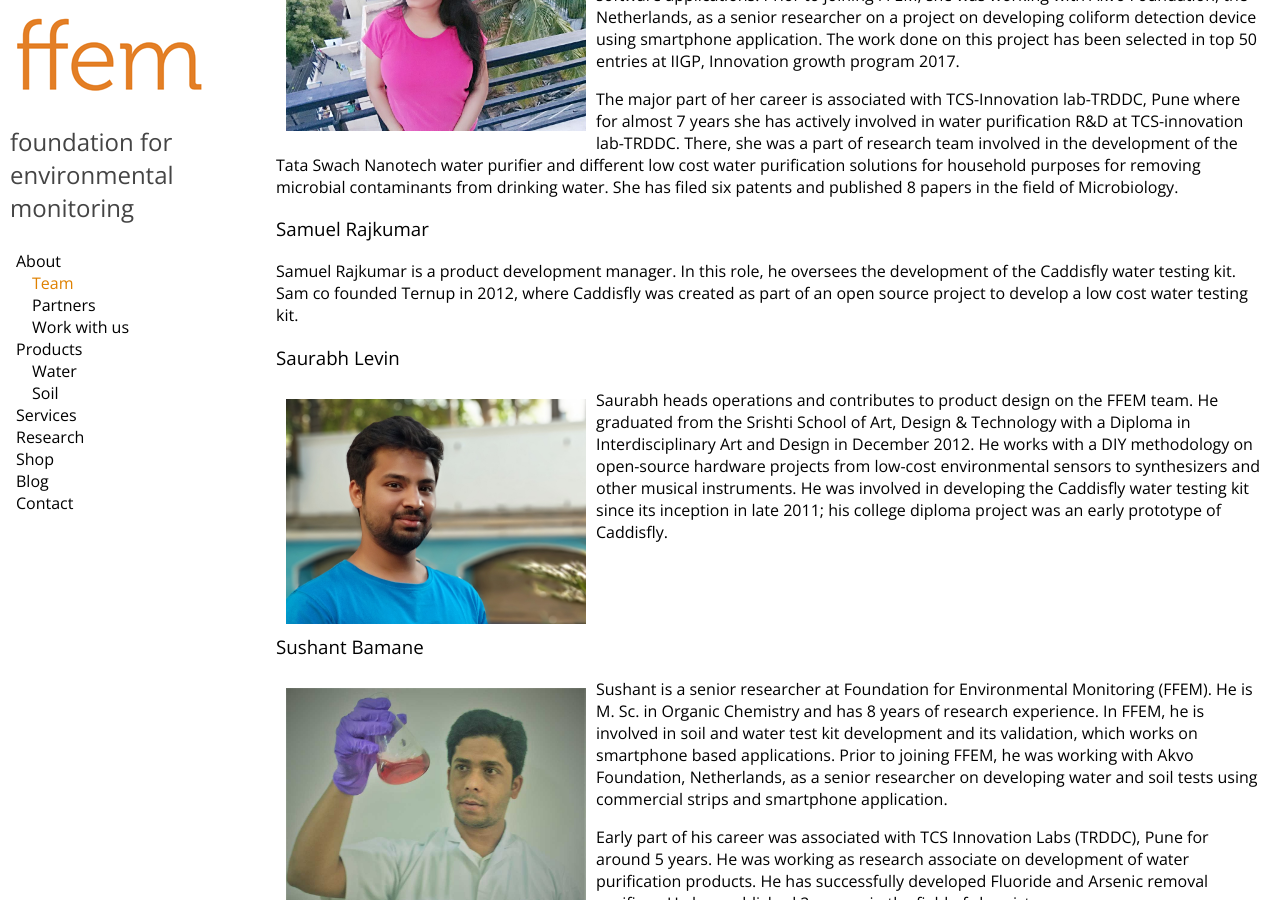
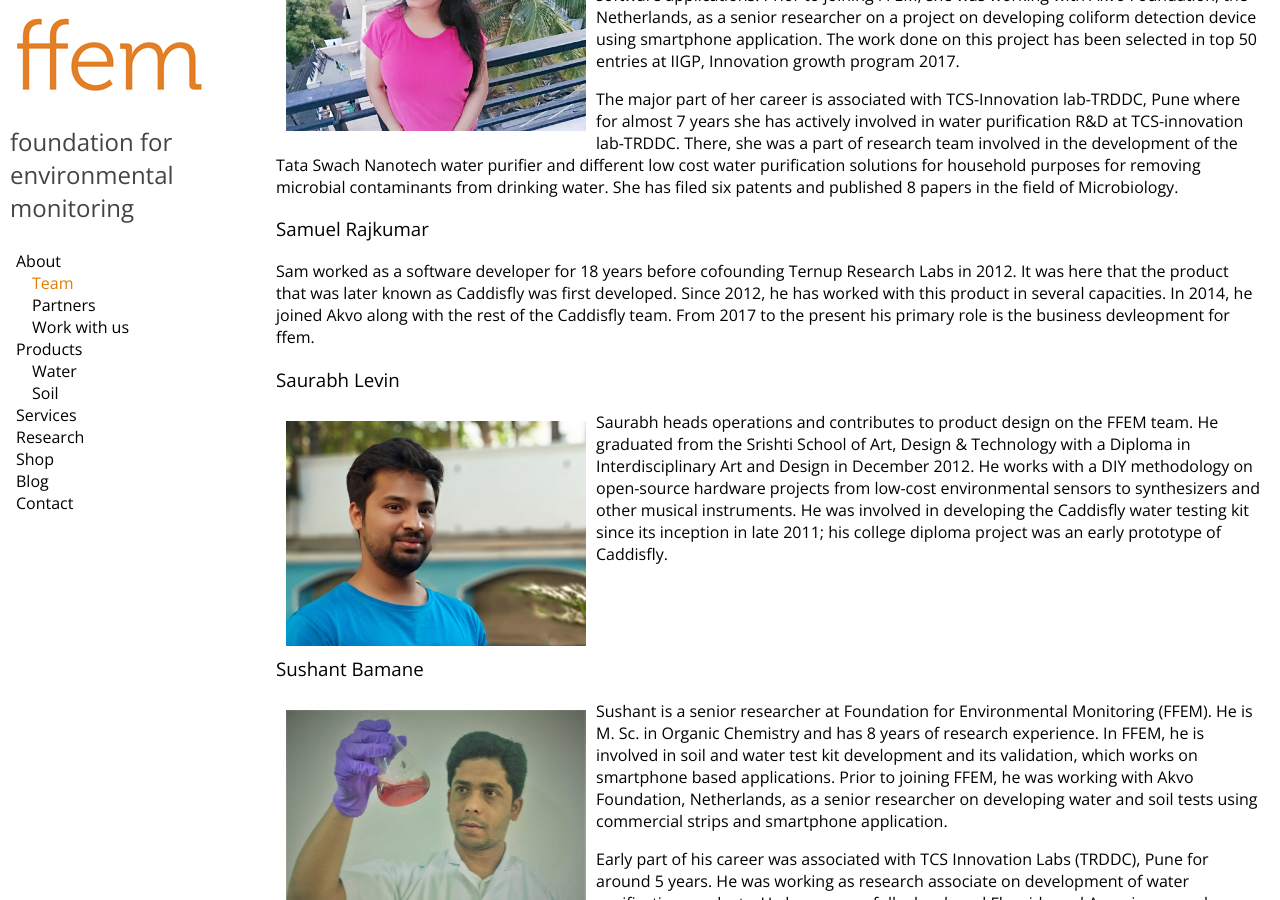
Before and after one commit to adraman/foundation-for-environmental-monitoring.github.io, a Jekyll site: the page built from _pages/team.md, in a window 1280 px wide and 900 px high, scrolled down 822 px. Built offline with Jekyll 4.4.1, drawn with Linux system fonts in a browser that asks for light colours.

Commit message:
Added Sam's profile

```diff
--- a/_pages/team.md
+++ b/_pages/team.md
@@ -23,7 +23,7 @@ Rajshree is a senior research scientist in the Foundation for Environmental Moni
 The major part of her career is associated with TCS-Innovation lab-TRDDC, Pune where for almost 7 years she has actively involved in water purification R&D at TCS-innovation lab-TRDDC. There, she was  a part of  research team involved in the development of the Tata Swach Nanotech water purifier and different low cost water purification solutions for household purposes for removing microbial contaminants from drinking water. She has filed six patents and published 8 papers in the field of Microbiology.
 
 ### Samuel Rajkumar
-Samuel Rajkumar is a product development manager. In this role, he oversees the development of the Caddisfly water testing kit. Sam co founded Ternup in 2012, where Caddisfly was created as part of an open source project to develop a low cost water testing kit.
+Sam worked as a software developer for 18 years before cofounding Ternup Research Labs in 2012. It was here that the product that was later known as Caddisfly was first developed. Since 2012, he has worked with this product in several capacities. In 2014, he joined Akvo along with the rest of the Caddisfly team. From 2017 to the present his primary role is the business devleopment for ffem.
 
 ### Saurabh Levin
 <img src="{{ site.url }}/assets/images/Saurabh.jpg" alt="Saurabh Levin" class="teamImage"> Saurabh heads operations and contributes to product design on the FFEM team. He graduated from the Srishti School of Art, Design & Technology with a Diploma in Interdisciplinary Art and Design in December 2012. He works with a DIY methodology on open-source hardware projects from low-cost environmental sensors to synthesizers and other musical instruments. He was involved in developing the Caddisfly water testing kit since its inception in late 2011; his college diploma project was an early prototype of Caddisfly.
```
